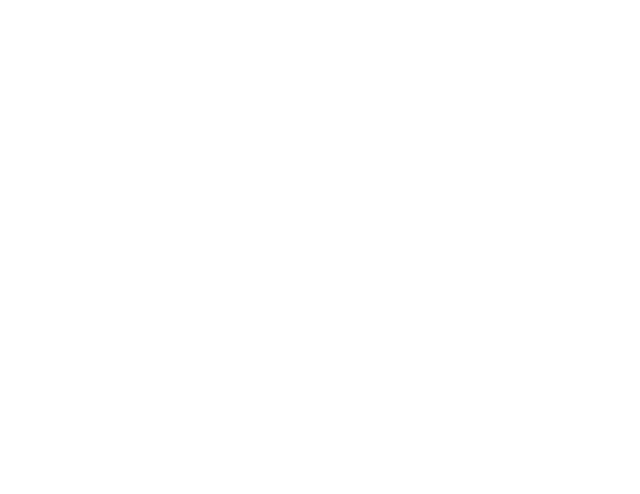
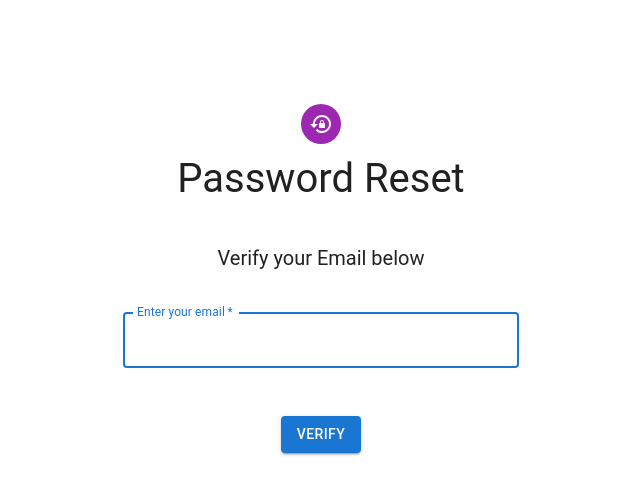
Before and after one commit to SamB219/FrontEnd-Solo-Traveler-Project, a React (Create React App) app in the folder frontend-solo-travel-project/: page /password-reset in a window 1280 px wide. Before the commit this address had no page. Shown: the top 494 px of the page, without its empty margins (319-959 px from the left). Built offline with nearby package versions, Linux system fonts and the light colour scheme.

Commit message:
Password reset functionality is working, need to install nodemailer dependency

```diff
--- a/frontend-solo-travel-project/src/Shell.jsx
+++ b/frontend-solo-travel-project/src/Shell.jsx
@@ -35,6 +35,7 @@ import SimpleMap from "./components/maps/SimpleMap";
 import PostIndex from "./components/posts/PostIndex";
 import { baseURL } from "./environment";
 import MyLikes from "./components/likes/MyLikes";
+import PasswordReset from "./components/passwordReset/PasswordReset";
 
 const drawerWidth = 240; // Adjust this value to change width of navbar popout
 
@@ -215,6 +216,7 @@ function Shell() {
               path="/signup"
               element={<Signup updateToken={updateLocalToken} setUserId={updateLocalUserId} />}
             />
+            <Route path="/password-reset" element={<PasswordReset />} />
             <Route path="/dashboard" element={<Dashboard token={sessionToken} userId={userId} />} />
             <Route path="/profile" element={<Profile token={sessionToken} userId={userId} />} />
             <Route path="/user/:userId/likes" element={<MyLikes token={sessionToken} userId={userId} />} />
--- a/frontend-solo-travel-project/src/components/auth/Login.jsx
+++ b/frontend-solo-travel-project/src/components/auth/Login.jsx
@@ -152,7 +152,7 @@ export default function SignInSide({ updateToken, setUserId }) {
               </Button>
               <Grid container justifyContent="space-between">
                 <Grid item>
-                  <Link href="#" variant="body2">
+                  <Link href="/password-reset" variant="body2">
                     Forgot password?
                   </Link>
                 </Grid>
--- /dev/null
+++ b/frontend-solo-travel-project/src/components/passwordReset/PasswordReset.jsx
@@ -0,0 +1,222 @@
+import React, { useEffect, useState } from "react";
+import Avatar from "@mui/material/Avatar";
+import Button from "@mui/material/Button";
+import CssBaseline from "@mui/material/CssBaseline";
+import TextField from "@mui/material/TextField";
+import Link from "@mui/material/Link";
+import Paper from "@mui/material/Paper";
+import Box from "@mui/material/Box";
+import Grid from "@mui/material/Grid";
+import LockResetIcon from '@mui/icons-material/LockReset';
+import Typography from "@mui/material/Typography";
+import Visibility from '@mui/icons-material/Visibility'
+import VisibilityOff from "@mui/icons-material/VisibilityOff";
+import IconButton from '@mui/material/IconButton'
+import InputAdornment from "@mui/material/InputAdornment";
+import CloseIcon from "@mui/icons-material/Close";
+import { Container, Modal } from "@mui/material";
+import { createTheme, ThemeProvider } from "@mui/material/styles";
+import { useNavigate } from "react-router-dom";
+import { baseURL } from "../../environment";
+
+const defaultTheme = createTheme();
+
+const style = {
+    position: "absolute",
+    top: "50%",
+    left: "50%",
+    transform: "translate(-50%, -50%)",
+    height: 550,
+    width: 400,
+    bgcolor: "background.paper",
+    border: "2px solid #000",
+    boxShadow: 24,
+    p: 4,
+};
+
+
+function PasswordReset() {
+
+    const [openModal, setOpenModal] = useState(false);
+    const [email, setEmail] = useState("");
+    const [resetToken, setResetToken] = useState("");
+    const [resetEmail, setResetEmail] = useState("");
+    const [password, setPassword] = useState("");
+    const [confirmPassword, setConfirmPassword] = useState("");
+    const [confirmError, setConfirmError] = useState(false);
+
+
+    const handleClose = () => setOpenModal(false);
+
+    useEffect(() => {
+        const urlParams = new URLSearchParams(window.location.search)
+        const token = urlParams.get('token')
+        const email = urlParams.get('email')
+
+        // If token and email are in the url query parameters, open the password reset modal
+        if (token && email) {
+            console.log('we got email and tokens', email, token)
+            setResetToken(token);
+            setResetEmail(email);
+            setOpenModal(true);
+        }
+    }, [])
+
+    useEffect(() => {
+        if (password !== confirmPassword) {
+            setConfirmError(true)
+        } else {
+            setConfirmError(false)
+        }
+
+    }, [confirmPassword])
+    // do useEffect on page load and grab the url and check if it
+    // has any query parameters, specifically token, in order to set the
+    // state variable to open the modal
+
+    const submitPasswordResetRequest = async () => {
+        const url = `${baseURL}/user/password-reset?` + new URLSearchParams({email: email}).toString()
+        console.log("sending to", url)
+        const res = await fetch(url, {
+            method: "GET",
+            headers: {
+                "Content-Type": "application/json"
+            }
+        });
+        const data = await res.json();
+        // send GET /user/password-reset?email=email@email.com
+        console.log("email to send to", email);
+        console.log(data)
+    }
+
+    const submitPasswordReset = async () => {
+        if (password !== confirmPassword || password == "") {
+            window.alert("Passwords must match bro")
+            return
+        }
+
+        // send POST /user/password-reset
+        const url = `${baseURL}/user/password-reset`
+
+        // with email, token, newPassword in body (form data)
+        const body = JSON.stringify({
+            email: resetEmail,
+            token: resetToken,
+            newPassword: password
+        })
+
+        const res = await fetch(url, {
+            method: "POST",
+            body: body,
+            headers: {
+                "Content-Type": "application/json"
+            }
+        });
+        const data = await res.json();
+        console.log(res.status, res.statusText)
+    }
+
+
+    return (
+        <ThemeProvider theme={defaultTheme}>
+            <Container component="main" maxWidth="xs">
+                <CssBaseline />
+                <Box
+                    sx={{
+                        marginTop: 12,
+                        display: "flex",
+                        flexDirection: "column",
+                        alignItems: "center",
+                        justifyContent: "center",
+                    }}
+                >
+                    <Avatar sx={{ m: 1, bgcolor: "secondary.main" }}>
+                        <LockResetIcon />
+                    </Avatar>
+                    <Typography sx={{ fontSize: 40 }} component="h1" variant="h5">
+                        Password Reset
+                    </Typography>
+                    <Typography sx={{ fontSize: 20, justifyContent: "center", marginTop: 5, marginBottom: 5 }} component="h1" variant="h5">
+                        Verify your Email  below
+                    </Typography>
+                    <Grid container spacing={2}>
+                        <Grid item xs={12} sm={55}>
+                            <TextField
+                                name="password-reset-input"
+                                required
+                                fullWidth
+                                id="password-reset-input"
+                                label="Enter your email"
+                                autoFocus
+                                onChange={(e) => { setEmail(e.target.value) }}
+                            />
+                        </Grid>
+                    </Grid>
+                    <Box
+                        component="form"
+                        noValidate
+                        sx={{ mt: 3 }}
+                    >
+                        <Button
+                            fullWidth
+                            variant="contained"
+                            sx={{ mt: 3, mb: 2 }}
+                            onClick={submitPasswordResetRequest}
+                        >
+                            Verify
+                        </Button>
+                    </Box>
+                    <Modal
+                        open={openModal}
+                        onClose={handleClose}
+                    >
+                        <Box sx={(style)}>
+                            <Box sx={{
+                                p: 1,
+                                display: "flex",
+                                justifyContent: "flex-end",
+                                position: "absolute",
+                                top: 5,
+                                right: 5,
+                            }}>
+                                <IconButton onClick={handleClose}>
+                                    <CloseIcon />
+                                </IconButton>
+                            </Box>
+                            <TextField
+                                name="new-password"
+                                required
+                                fullWidth
+                                id="new-password"
+                                label="Enter your new password"
+                                sx={{mt: 5, mb: 5}}
+                                onChange={(e) => { setPassword(e.target.value)}}
+                            />
+                            <TextField
+                                error={confirmError}
+                                name="confirm-password"
+                                required
+                                fullWidth
+                                id="confirm-password"
+                                label="Confirm your new password"
+                                sx={{ mb: 5}}
+                                onChange={(e) => { setConfirmPassword(e.target.value) }}
+                                helperText= {confirmError ? "Passwords must match" : ""}
+                            />
+                            <Button
+                                fullWidth
+                                variant="contained"
+                                sx={{ mt: 5, mb: 2 }}
+                                onClick={submitPasswordReset}
+                            >
+                                Submit
+                            </Button>
+                        </Box>
+                    </Modal>
+                </Box>
+            </Container>
+        </ThemeProvider>
+    )
+}
+
+export default PasswordReset
```
